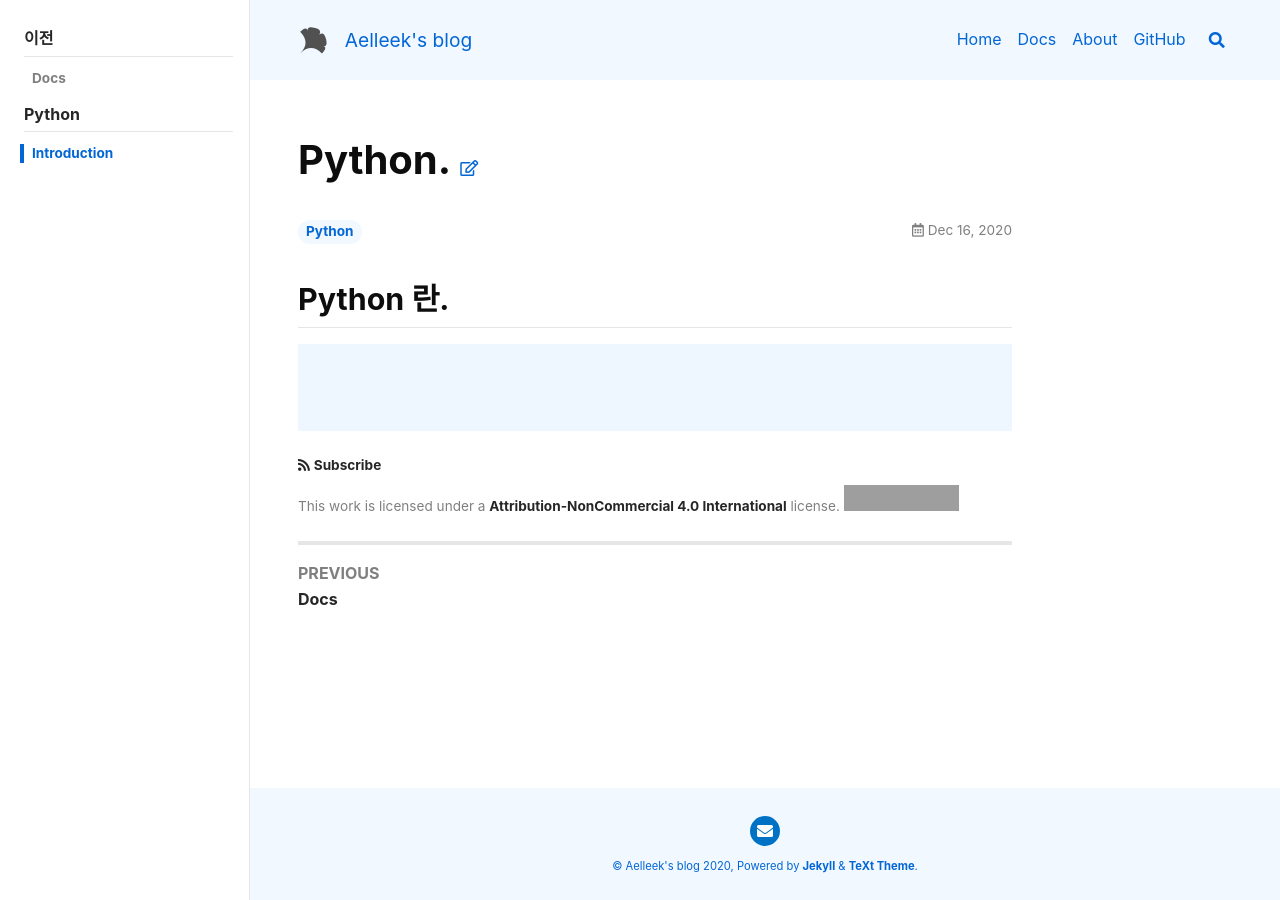
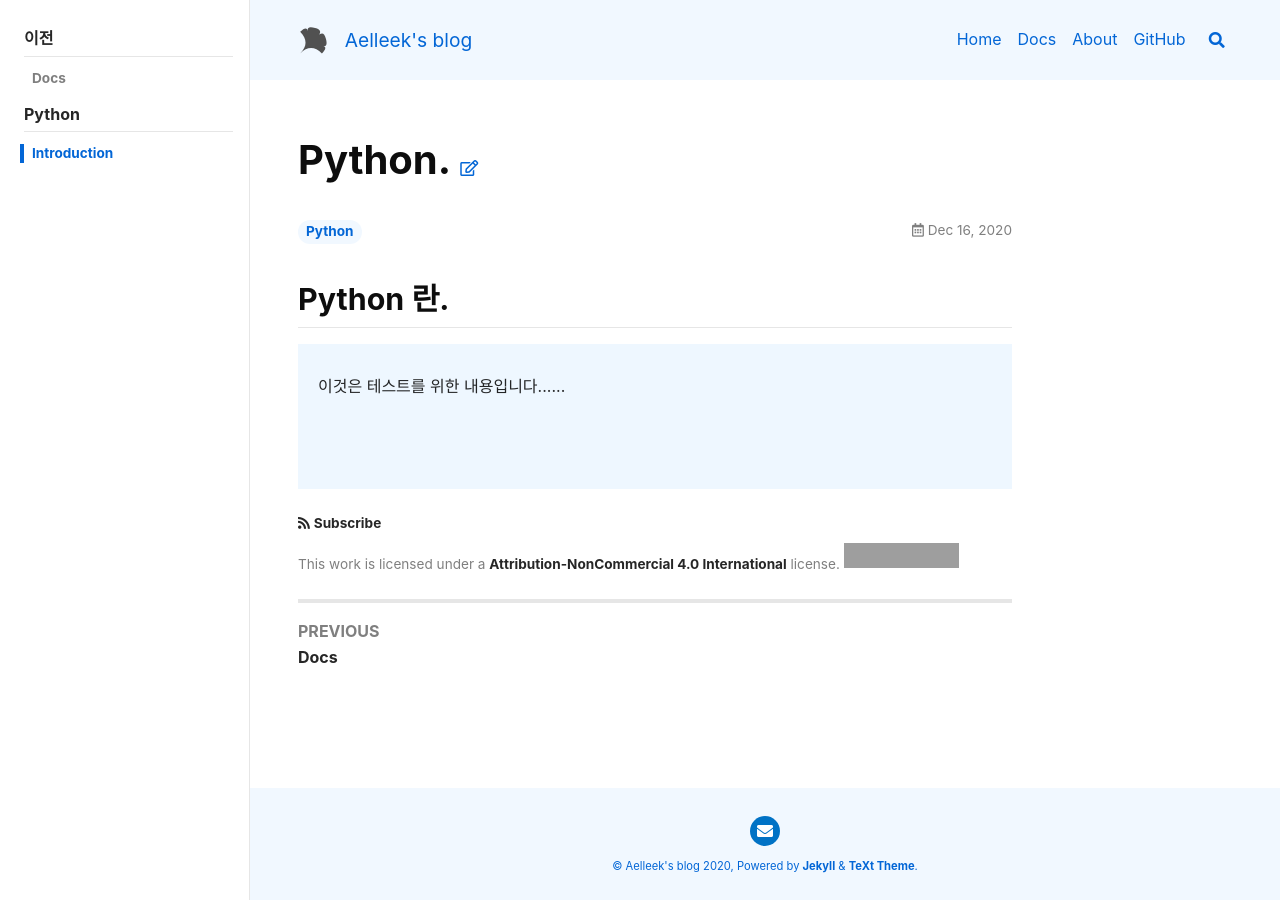
Before and after one commit to Aelleek/aelleek.github.io, a Jekyll site: the page built from documents/Python/_posts/2020-12-16-Start Python.md, in a window 1280 px wide. Built offline with Jekyll 4.4.1, drawn with Linux system fonts in a browser that asks for light colours; nearby versions of some CDN libraries; grey boxes are pictures that could not be loaded.

Commit message:
commit test

```diff
--- a/documents/Python/_posts/2020-12-16-Start Python.md
+++ b/documents/Python/_posts/2020-12-16-Start Python.md
@@ -11,5 +11,7 @@ tags: Python
 
 ## Python 란.
 <div class="blue-div">
+이것은 테스트를 위한 내용입니다......
+
 
 </div>
```
